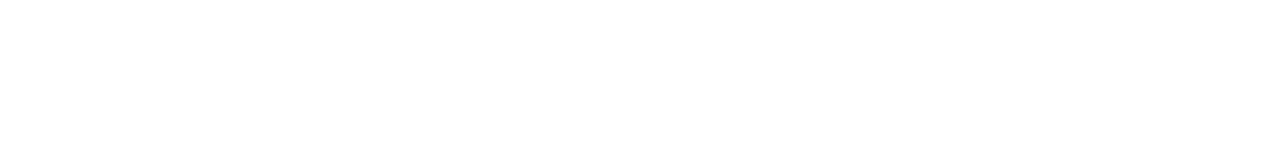
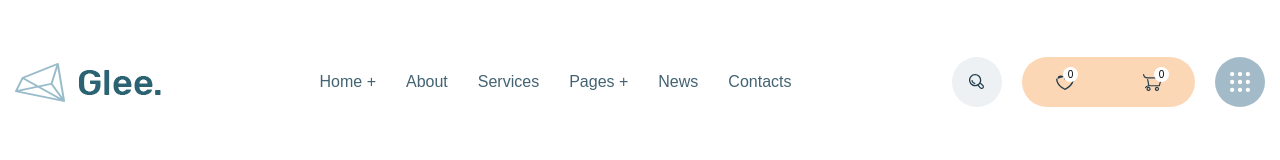
Before and after one commit to AlyonaSpytska/marcho, a website: page app/index.html in a window 1280 px wide. Drawn offline with nearby package versions, Linux system fonts and the light colour scheme; files that its build step writes are made by us from their sources.

Commit message:
added header, added fonts

```diff
--- a/app/index.html
+++ b/app/index.html
@@ -1,14 +1,69 @@
 <!DOCTYPE html>
 <html lang="en">
+
 <head>
   <meta charset="UTF-8">
   <meta http-equiv="X-UA-Compatible" content="IE=edge">
   <meta name="viewport" content="width=device-width, initial-scale=1.0">
-  <title>Document</title>
+  <title>Glee - furniture store</title>
   <link rel="stylesheet" href="css/style.min.css">
 </head>
+
 <body>
-
+  <header class="header">
+    <div class="container">
+      <div class="header__wrap">
+        <nav class="menu">
+          <a class="logo" href="#">
+            <img class="logo__img" src="images/header/logo.png" alt="Logo">
+          </a>
+          <ul class="menu__items">
+            <li class="menu__item">
+              <a class="menu__link" href="#">
+                Home +
+              </a>
+            </li>
+            <li class="menu__item">
+              <a class="menu__link" href="#">
+                About
+              </a>
+            </li>
+            <li class="menu__item">
+              <a class="menu__link" href="#">
+                Services
+              </a>
+            </li>
+            <li class="menu__item">
+              <a class="menu__link" href="#">
+                Pages +
+              </a>
+            </li>
+            <li class="menu__item">
+              <a class="menu__link" href="#">
+                News
+              </a>
+            </li>
+            <li class="menu__item">
+              <a class="menu__link" href="#">
+                Contacts
+              </a>
+            </li>
+          </ul>
+          <div class="menu__users">
+            <button class="menu__user menu__user--search" type="button"></button>
+            <button class="menu__user menu__user menu__user--fav" type="button">
+              <span class="menu__num">0</span>
+            </button>
+            <button class="menu__user menu__user--basket" type="button">
+              <span class="menu__num">0</span>
+            </button>
+            <button class="menu__user menu__user--option" type="button"></button>
+          </div>
+        </nav>
+      </div>
+    </div>
+  </header>
   <script src="js/main.min.js"></script>
 </body>
+
 </html>
--- a/app/scss/_fonts.scss
+++ b/app/scss/_fonts.scss
@@ -0,0 +1,49 @@
+@font-face {
+  font-family: 'DMSans-Regular', sans-serif;
+  font-weight: 400;
+  font-style: normal;
+  src: local('DMSans-Regular'),
+      url('../fonts/DMSans-Regular.woff2') format('woff2'),
+      url('../fonts/DMSans-Regular.woff') format('woff');
+  font-display: swap;
+}
+
+@font-face {
+  font-family: 'DMSans-Medium', sans-serif;
+  font-weight: 500;
+  font-style: normal;
+  src: local('DMSans-Medium'),
+      url('../fonts/DMSans-Medium.woff2') format('woff2'),
+      url('../fonts/DMSans-Medium.woff') format('woff');
+  font-display: swap;
+}
+
+@font-face {
+  font-family: 'DMSans-Bold', sans-serif;
+  font-weight: 700;
+  font-style: normal;
+  src: local('DMSans-Bold'),
+      url('../fonts/DMSans-Bold.woff2') format('woff2'),
+      url('../fonts/DMSans-Bold.woff') format('woff');
+  font-display: swap;
+}
+
+@font-face {
+  font-family: 'MyriadProRegular', sans-serif;
+  font-weight: 400;
+  font-style: normal;
+  src: local('MyriadProRegular'),
+      url('../fonts/MyriadProRegular.woff2') format('woff2'),
+      url('../fonts/MyriadProRegular.woff') format('woff');
+  font-display: swap;
+}
+
+@font-face {
+  font-family: 'Rubik-Regular', sans-serif;
+  font-weight: 400;
+  font-style: normal;
+  src: local('DMSans-Medium'),
+      url('../fonts/Rubik-Regular.woff2') format('woff2'),
+      url('../fonts/Rubik-Regular.woff') format('woff');
+  font-display: swap;
+}
--- a/app/scss/_global.scss
+++ b/app/scss/_global.scss
@@ -0,0 +1,13 @@
+body {
+  font-size: 16px;
+  line-height: 1.1;
+  background-color: #fff;
+  color: $default;
+  @extend %quicksand-700;
+}
+
+.container {
+  max-width: 1770px;
+  margin: 0 auto;
+  padding: 0 15px;
+}
--- a/app/scss/_vars.scss
+++ b/app/scss/_vars.scss
@@ -0,0 +1,28 @@
+$default: #436372;
+$bgc-nav: #fcd7b6;
+$white: #fff;
+
+%quicksand-400 {
+  font-family: 'DMSans-Regular', sans-serif;
+  font-weight: 400;
+}
+
+%quicksand-500 {
+  font-family: 'DMSans-Medium', sans-serif;
+  font-weight: 500;
+}
+
+%quicksand-700 {
+  font-family: 'DMSans-Bold', sans-serif;
+  font-weight: 700;
+}
+
+%myriad-400 {
+  font-family: 'MyriadProRegular', sans-serif;
+  font-weight: 400;
+}
+
+%rubik-400 {
+  font-family: 'Rubik-Regular', sans-serif;
+  font-weight: 400;
+}
--- a/app/scss/style.scss
+++ b/app/scss/style.scss
@@ -3,3 +3,94 @@
 @import 'reset';
 @import 'global';
 @import 'media';
+
+.menu {
+    display: flex;
+    justify-content: space-between;
+    align-items: center;
+    padding: 57px 0 45px;
+    &__items,
+    &__users {
+      display: flex;
+      justify-content: flex-end;
+    }
+    &__item:not(:last-child) {
+      margin-right: 30px;
+    }
+    &__link {
+      padding-bottom: 5px;
+      @extend %rubik-400;
+      transition: border-bottom 0.5s ease, color 0.4s ease;
+      &:hover {
+      color: $bgc-nav;
+      border-bottom: 1px solid $bgc-nav;
+      }
+    }
+    &__users {
+      width: 100%;
+      max-width: 315px;
+    }
+    &__user {
+      position: relative;
+      width: 50px;
+      height: 50px;
+      background-repeat: no-repeat;
+      background-position: center;
+      background-size: auto;
+      border: none;
+    }
+    &__num {
+      position: absolute;
+      display: flex;
+      justify-content: center;
+      align-items: center;
+      top: 10px;
+      width: 15px;
+      height: 15px;
+      @extend %quicksand-400;
+      font-size: 10px;
+      border-radius: 50%;
+      background-color: $white;
+    }
+    &__user--search {
+      margin-right: 20px;
+      background-image: url('../images/header/search_icon.svg');
+      background-color: #edf1f4;
+      border-radius: 50%;
+      transition: background-color 0.3s linear;
+      &:hover {
+        background-color: $bgc-nav;
+      }
+    }
+    &__user--fav,
+    &__user--basket {
+      background-color: $bgc-nav;
+    }
+    &__user--fav {
+      background-image: url('../images/header/favorites_icon.svg');
+      padding: 12px 45px 12px 41px;
+      border-radius: 30px 0 0 30px;
+      border-right: 1px solid $bgc-nav;
+      transition: background-color 0.3s linear;
+    }
+    &__user--basket {
+      margin-right: 20px;
+      background-image: url('../images/header/basket_icon.svg');
+      padding: 12px 41px 12px 45px;
+      border-radius: 0 30px 30px 0;
+      transition: background-color 0.3s linear;
+    }
+    &__user--fav:hover,
+    &__user--basket:hover {
+      background-color: #a3bbc8;
+    }
+    &__user--option {
+      background-image: url('../images/header/options_icon.svg');
+      background-color: #a3bbc8;
+      border-radius: 50%;
+      transition: background-color 0.3s linear;
+      &:hover {
+        background-color: $bgc-nav;
+      }
+    }
+}
```
Also changed, not shown: app/fonts/DMSans-Bold.woff (added), app/fonts/DMSans-Bold.woff2 (added), app/fonts/DMSans-Medium.woff (added), app/fonts/DMSans-Medium.woff2 (added), app/fonts/DMSans-Regular.woff (added), app/fonts/DMSans-Regular.woff2 (added), app/fonts/MyriadProRegular.woff (added), app/fonts/MyriadProRegular.woff2 (added), app/fonts/Rubik-Regular.woff (added), app/fonts/Rubik-Regular.woff2 (added), app/images/header/basket_icon.svg (added), app/images/header/favorites_icon.svg (added), app/images/header/logo.png (added), app/images/header/options_icon.svg (added), 1 more files.
